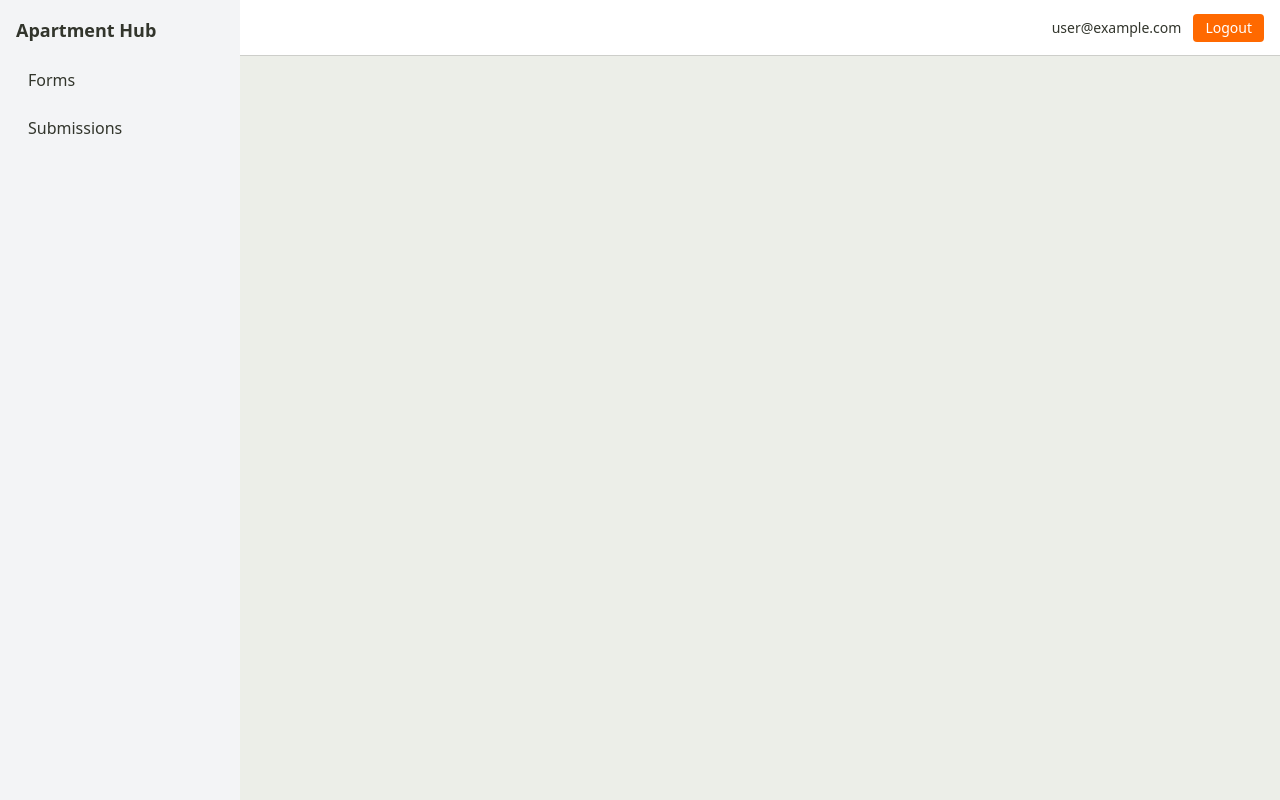
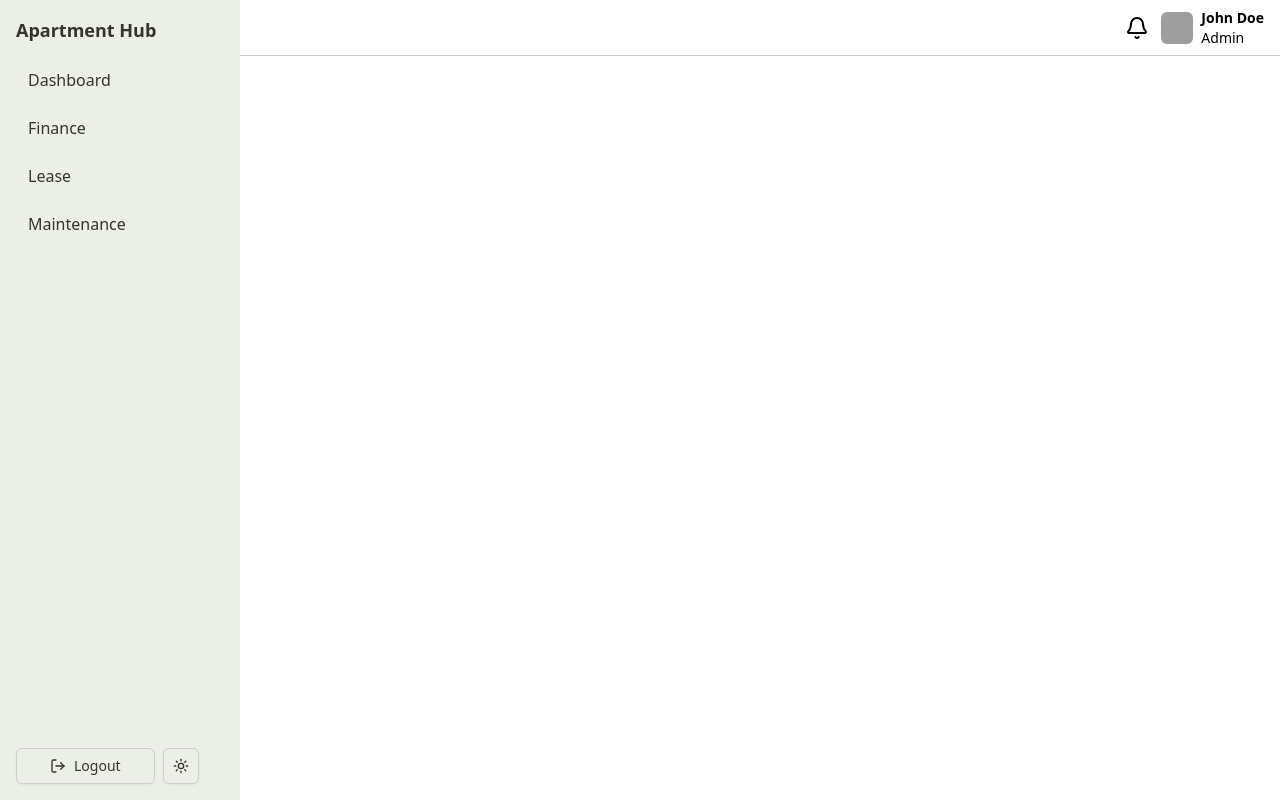
Before and after one commit to Yug3ne/apartment-hub, a React (Vite) app: page /landlord in a window 1280 px wide. Built offline with nearby package versions, Linux system fonts and the light colour scheme; grey boxes are pictures that could not be loaded.

Commit message:
landlord sidebar

```diff
--- a/package.json
+++ b/package.json
@@ -10,6 +10,7 @@
     "preview": "vite preview"
   },
   "dependencies": {
+    "@radix-ui/react-avatar": "^1.1.10",
     "@radix-ui/react-dialog": "^1.1.15",
     "@radix-ui/react-dropdown-menu": "^2.1.16",
     "@radix-ui/react-separator": "^1.1.7",
--- a/src/App.tsx
+++ b/src/App.tsx
@@ -5,6 +5,9 @@ import CaretakerLayout from "@/layouts/caretaker-layout";
 import TenantLayout from "@/layouts/tenant-layout";
 import LandlordLayout from "@/layouts/landlord-layout";
 import Dashboard from "@/pages/landlord/dashboard";
+import Finance from "./pages/landlord/finance";
+import Lease from "./pages/landlord/lease";
+import Maintenance from "./pages/landlord/maintenance";
 
 function PublicRoutes({ children }: { children: React.ReactNode }) {
   return <>{children}</>;
@@ -87,6 +90,9 @@ function AppRoutes() {
         }
       >
         <Route path="dashboard" element={<Dashboard />} />
+        <Route path="finance" element={<Finance />} />
+        <Route path="lease" element={<Lease />} />
+        <Route path="maintenance" element={<Maintenance />} />
       </Route>
     </Routes>
   );
--- /dev/null
+++ b/src/components/ui/avatar.tsx
@@ -0,0 +1,51 @@
+import * as React from "react"
+import * as AvatarPrimitive from "@radix-ui/react-avatar"
+
+import { cn } from "@/lib/utils"
+
+function Avatar({
+  className,
+  ...props
+}: React.ComponentProps<typeof AvatarPrimitive.Root>) {
+  return (
+    <AvatarPrimitive.Root
+      data-slot="avatar"
+      className={cn(
+        "relative flex size-8 shrink-0 overflow-hidden rounded-md",
+        className
+      )}
+      {...props}
+    />
+  )
+}
+
+function AvatarImage({
+  className,
+  ...props
+}: React.ComponentProps<typeof AvatarPrimitive.Image>) {
+  return (
+    <AvatarPrimitive.Image
+      data-slot="avatar-image"
+      className={cn("aspect-square size-full", className)}
+      {...props}
+    />
+  )
+}
+
+function AvatarFallback({
+  className,
+  ...props
+}: React.ComponentProps<typeof AvatarPrimitive.Fallback>) {
+  return (
+    <AvatarPrimitive.Fallback
+      data-slot="avatar-fallback"
+      className={cn(
+        "bg-muted flex size-full items-center justify-center rounded-full",
+        className
+      )}
+      {...props}
+    />
+  )
+}
+
+export { Avatar, AvatarImage, AvatarFallback }
--- a/src/layouts/landlord-layout.tsx
+++ b/src/layouts/landlord-layout.tsx
@@ -1,61 +1,83 @@
+import { ModeToggle } from "@/components/mode-toggle";
+import { Button } from "@/components/ui/button";
+import { Avatar, AvatarFallback, AvatarImage } from "@/components/ui/avatar";
+import { BellIcon, LogOutIcon } from "lucide-react";
 import { Link, NavLink, Outlet } from "react-router";
 
+const sidebarItems: { label: string; to: string }[] = [
+  {
+    label: "Dashboard",
+    to: "/landlord/dashboard",
+  },
+
+  {
+    label: "Finance",
+    to: "/landlord/finance",
+  },
+  {
+    label: "Lease",
+    to: "/landlord/lease",
+  },
+
+  {
+    label: "Maintenance",
+    to: "/landlord/maintenance",
+  },
+];
+
 const LandlordLayout = () => {
-
   return (
     <div
       className="min-h-dvh grid"
       style={{ gridTemplateColumns: "240px 1fr", gridTemplateRows: "56px 1fr" }}
     >
-      <aside className="row-span-2 bg-gray-100 p-4">
+      <aside className="row-span-2 bg-Background p-4 flex flex-col justify-between">
+        <div>
           <div className="font-bold text-lg mb-4">
-          <Link to="/landlord/dashboard">Apartment Hub</Link>
+            <Link to="/landlord/dashboard text-foreground">Apartment Hub</Link>
           </div>
           <nav className="space-y-2">
-          {/* <NavLink
-            to="/admin"
-            end
+            {sidebarItems.map((item) => (
+              <NavLink
+                key={item.label}
+                to={item.to}
                 className={({ isActive }) =>
-              `block px-3 py-2 rounded ${
-                isActive ? "bg-primary-500 text-white" : "hover:bg-gray-200"
+                  `block px-3 py-2 rounded  ${
+                    isActive
+                      ? "bg-primary text-white "
+                      : "hover:bg-Background text-foreground"
                   }`
                 }
               >
-            Dashboard
-          </NavLink> */}
-          <NavLink
-            to="/admin/forms"
-            className={({ isActive }) =>
-              `block px-3 py-2 rounded ${
-                isActive ? "bg-primary-500 text-white" : "hover:bg-gray-200"
-              }`
-            }
-          >
-            Forms
+                {item.label}
               </NavLink>
-          <NavLink
-            to="/admin/submissions"
-            className={({ isActive }) =>
-              `block px-3 py-2 rounded ${
-                isActive ? "bg-primary-500 text-white" : "hover:bg-gray-200"
-              }`
-            }
-          >
-            Submissions
-          </NavLink>
-
+            ))}
           </nav>
+        </div>
+        <div className="slef-end flex  w-full items-center gap-2">
+          <Button variant="outline" size="icon" className="w-2/3">
+            <LogOutIcon />
+            Logout
+          </Button>
+          <ModeToggle />
+        </div>
       </aside>
-      <header className="col-start-2 flex items-center justify-end gap-3 px-4 border-b bg-white">
-        <div className="text-sm">user@example.com</div>
-        <button
-          onClick={() => {}}
-          className="text-sm bg-orange-500 text-white px-3 py-1 rounded"
-        >
-          Logout
-        </button>
+      <header className=" flex flex-row justify-end items-center  gap-3 px-4 border-b bg-white">
+        <div className="flex flex-row  items-center gap-3">
+          <BellIcon color="black" />
+          <div className="flex items-center gap-2">
+            <Avatar>
+              <AvatarImage src="https://github.com/shadcn.png" />
+              <AvatarFallback>CN</AvatarFallback>
+            </Avatar>
+            <div className="flex flex-col text-sm">
+              <span className="font-bold text-black">John Doe</span>
+              <span className="text-black">Admin</span>
+            </div>
+          </div>
+        </div>
       </header>
-      <main className="col-start-2 p-6">
+      <main className="col-start-2 p-6 bg-white">
         <Outlet />
       </main>
     </div>
--- /dev/null
+++ b/src/pages/landlord/finance.tsx
@@ -0,0 +1,7 @@
+const Finance = () => {
+  return (
+    <div className=''>Finance</div>
+  )
+}
+
+export default Finance
--- /dev/null
+++ b/src/pages/landlord/lease.tsx
@@ -0,0 +1,7 @@
+const Lease = () => {
+  return (
+    <div className=''>Lease</div>
+  )
+}
+
+export default Lease
--- /dev/null
+++ b/src/pages/landlord/maintenance.tsx
@@ -0,0 +1,7 @@
+const Maintenance = () => {
+  return (
+    <div className=''>Maintenance</div>
+  )
+}
+
+export default Maintenance
```
Also changed, not shown: 1 other file (tests, documents, lock files or other folders). Lines whose indentation alone changed are shown as unchanged.
